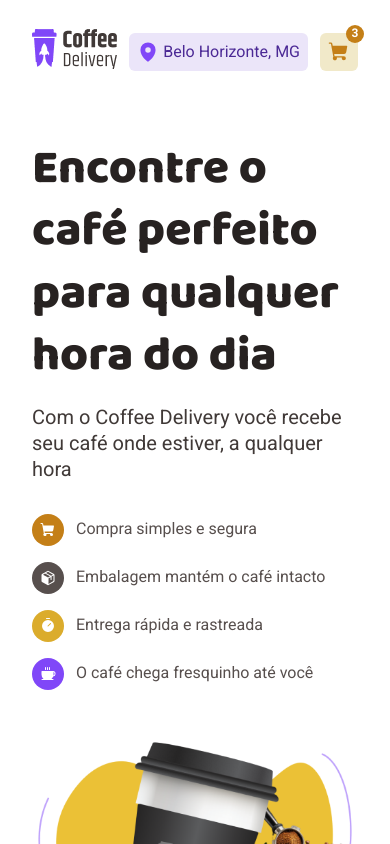
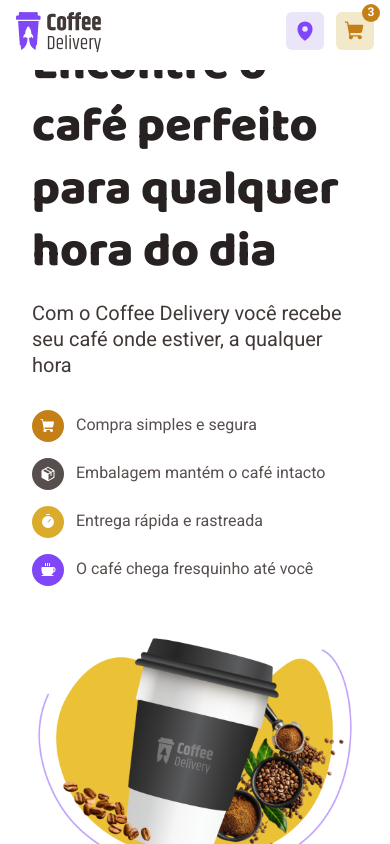
Before and after one commit to ArthurEnrique15/ignite-coffee-delivery, a React (Vite) app: page / in a window 390 px wide. Shown: the top 844 px of the page. Built offline with nearby package versions, Linux system fonts and the light colour scheme.

Commit message:
style: add fixed position for header and responsiveness

```diff
--- a/src/components/Header/index.tsx
+++ b/src/components/Header/index.tsx
@@ -3,7 +3,7 @@
 import {
   HeaderContainer,
   ItemsAmount,
-  LocationButton,
+  LocationContainer,
   ShopCartButton,
   HeaderButtonsContainer,
 } from './styles'
@@ -19,15 +19,15 @@
 
   return (
     <HeaderContainer>
-      <NavLink to="/" title="Timer">
+      <NavLink to="/">
         <img src={logo} alt="" />
       </NavLink>
       <HeaderButtonsContainer>
-        <LocationButton>
+        <LocationContainer>
           <MapPin size={22} weight="fill" />
           <span>Belo Horizonte, MG</span>
-        </LocationButton>
-        <NavLink to="/checkout" title="Timer">
+        </LocationContainer>
+        <NavLink to="/checkout">
           <ShopCartButton>
             {itemsCount > 0 ? <ItemsAmount>{itemsCount}</ItemsAmount> : ''}
             <ShoppingCart size={22} weight="fill" />
--- a/src/components/Header/styles.ts
+++ b/src/components/Header/styles.ts
@@ -2,13 +2,24 @@
 
 export const HeaderContainer = styled.header`
   display: flex;
-  align-items: center;
+  flex-direction: row;
+  align-items: flex-start;
   justify-content: space-between;
 
   width: 100%;
-  height: 6.5rem;
 
-  padding: 2rem 0;
+  position: fixed;
+  top: 0;
+  right: 0;
+
+  padding: 1rem 10rem;
+
+  background-color: ${({ theme }) => theme.white};
+
+  @media screen and (max-width: 768px) {
+    gap: 1rem;
+    padding: 0.75rem 1rem;
+  }
 `
 
 export const HeaderButtonsContainer = styled.div`
@@ -17,11 +28,9 @@
   align-items: center;
 
   gap: 0.75rem;
-  height: 2.375rem;
 `
 
-export const LocationButton = styled.button`
-  border: 0px;
+export const LocationContainer = styled.div`
   border-radius: 6px;
   padding: 0.5rem;
 
@@ -30,6 +39,10 @@
 
   gap: 0.25rem;
 
+  svg {
+    min-width: 1rem;
+  }
+
   span {
     color: ${(props) => props.theme['purple-dark']};
   }
@@ -37,8 +50,10 @@
   color: ${(props) => props.theme.purple};
   background-color: ${(props) => props.theme['purple-light']};
 
-  @media screen and (max-width: 375px) {
-    font-size: 0.5rem;
+  @media screen and (max-width: 425px) {
+    span {
+      display: none;
+    }
   }
 `
 
```
